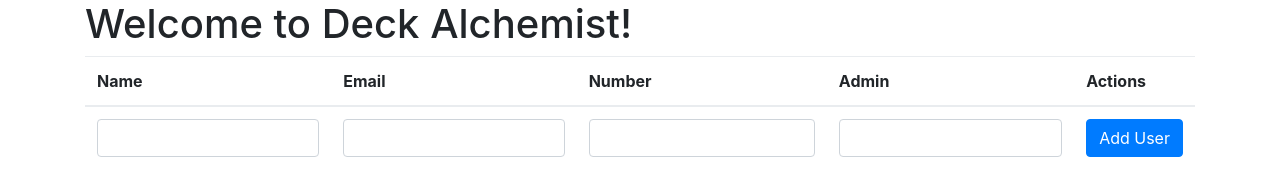
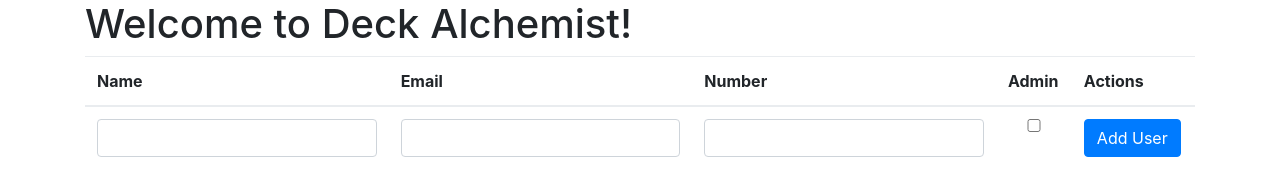
Before and after one commit to cynricthehun/DeckAlchemist, a website: page public/index.html in a window 1280 px wide. Drawn offline with Linux system fonts and the light colour scheme; no server answers.

Commit message:
fixed bug with text enter on the user.

```diff
--- a/public/controllers/controller.js
+++ b/public/controllers/controller.js
@@ -3,7 +3,12 @@
   console.log("Hello World from controller");
 
   $scope.userList = [];
-  $scope.user = [];
+  $scope.newUser = {
+    name: "",
+    email: "",
+    number: "",
+    admin: ""
+  }
   var refresh = function() {
     $http.get('/userList').then(successCallback, errorCallback);
 
@@ -20,7 +25,7 @@
   refresh();
   $scope.addUser = function() {
     console.log($scope.user)
-    $http.post('/userList', $scope.user).success(function(response){
+    $http.post('/userList', $scope.newUser).success(function(response){
       console.log(response);
     });
     refresh();
--- a/public/index.html
+++ b/public/index.html
@@ -20,10 +20,15 @@
         </thead>
         <tbody>
           <tr>
-            <td><input class="form-control" ng-model="user.name" type="text"></td>
-            <td><input class="form-control" ng-model="user.email" type="text"></td>
-            <td><input class="form-control" ng-model="user.number" type="text"></td>
-            <td><input class="form-control" ng-model="user.admin"></td>
+            <td><input class="form-control" ng-model="newUser.name" type="text"></td>
+            <td><input class="form-control" ng-model="newUser.email" type="text"></td>
+            <td><input class="form-control" ng-model="newUser.number" type="text"></td>
+            <td>
+              <input
+                class="form-control"
+                ng-model="newUser.admin"
+                type="checkbox">
+            </td>
             <td>
               <button class="btn btn-primary" ng-click="addUser()">
                 Add User
```
